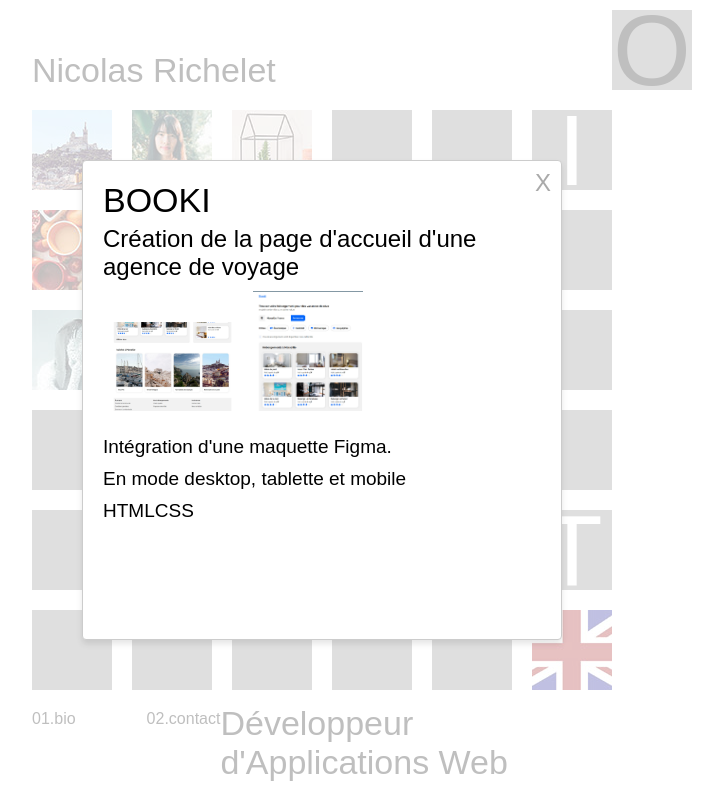
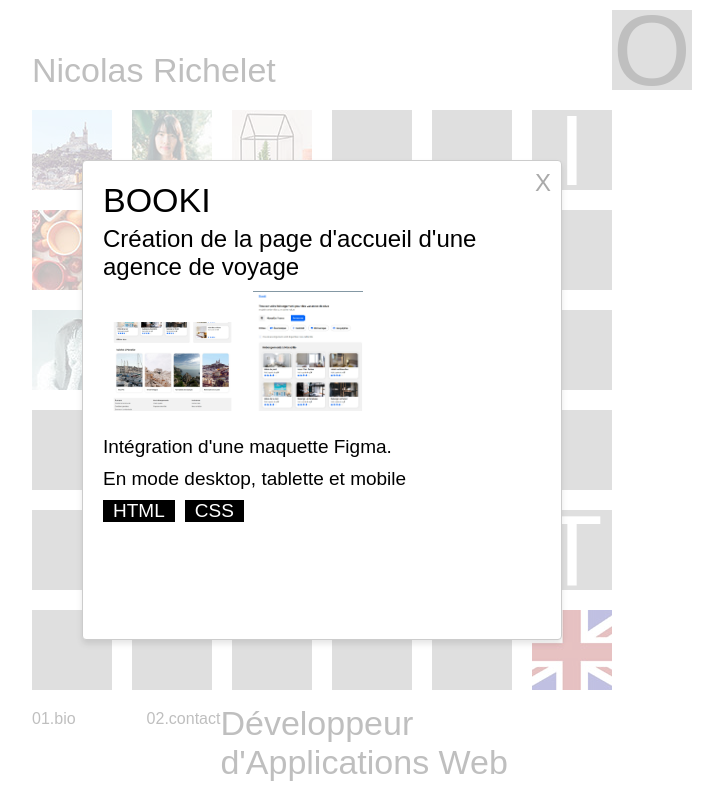
Before and after one commit to newke1234/portfolio-8, a React (Create React App) app: page / in a window 1280 px wide. Both pictures are taken after a click on the item 390 px from the left and 150 px from the top of the page. Shown: the whole page, without its empty margins (318-1041 px from the left). Built offline with nearby package versions, Linux system fonts and the light colour scheme; a web font is replaced by a local one.

Commit message:
Change la classe pour les tags tech

```diff
--- a/src/components/Description.jsx
+++ b/src/components/Description.jsx
@@ -18,9 +18,9 @@
             {details.description && details.description.map((desc, index) => (
                 <p key={index}>{desc}</p>
             ))}
-            <div className="tech-container">
+            <div className="tech">
                 {details.tech && details.tech.map((techItem, index) => (
-                <span className="tech-tags" key={index}>{techItem}</span>
+                <span className="tech__tags" key={index}>{techItem}</span>
             ))}
             </div>
         </div>
```
